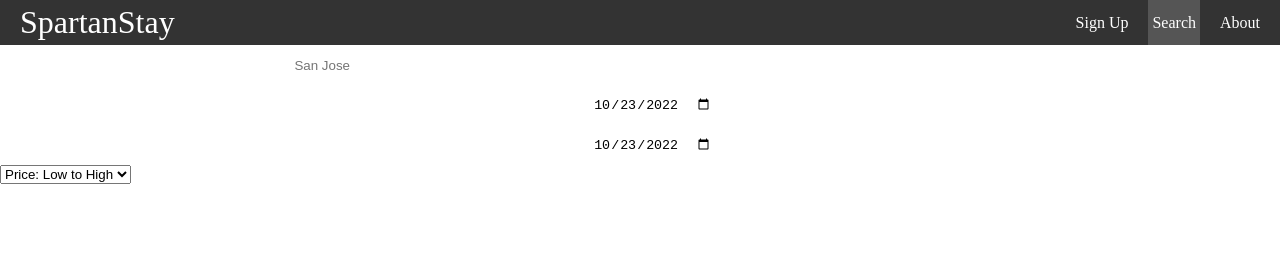
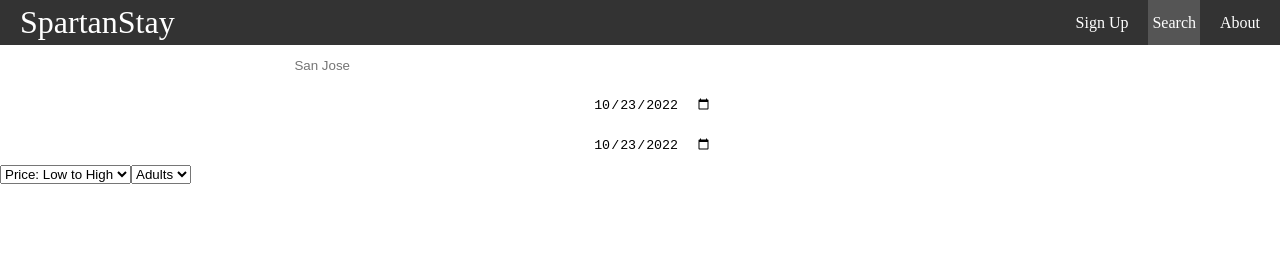
Before and after one commit to starphys/spartanstay, a React (Create React App) app in the folder spartanstay/frontend/: page /search in a window 1280 px wide. Shown: the top 255 px of the page. Built offline with nearby package versions, Linux system fonts and the light colour scheme.

Commit message:
Added adult count dropdown to query

```diff
--- a/spartanstay/frontend/src/components/Search.js
+++ b/spartanstay/frontend/src/components/Search.js
@@ -10,6 +10,7 @@ function Search()
   const [startDate, setStartDate] = useState(today)
   const [endDate, setEndDate] = useState(today)
   const [order, setOrder] = useState("PRICE")
+  const [adults, setAdults] = useState(1)
 
     const handleClick=(e)=>{
         e.preventDefault()
@@ -17,7 +18,7 @@ function Search()
         `&checkIn=${startDate}`+
         `&checkOut=${endDate}`+
         `&order=${order}`+
-        `&numAdults=1`)
+        `&numAdults=${adults}`)
         .then((response)=>{
         return response.json()
       }).then(data => {setResults(data); return data}).then(data => console.log(data))
@@ -34,6 +35,15 @@ function Search()
           <option value="PRICE">Price: Low to High</option>
           <option value="BEST_SELLER">Best</option>
         </select>
+        <select onChange={e => setAdults(e.target.value)}>
+          <option value={1}>Adults</option>
+          <option value={1}>1</option>
+          <option value={2}>2</option>
+          <option value={3}>3</option>
+          <option value={4}>4</option>
+          <option value={5}>5+</option>
+        </select>
+
 
         <button onClick = {handleClick}>Search</button>
         {results ? <Results results={results} /> : ""}
```
